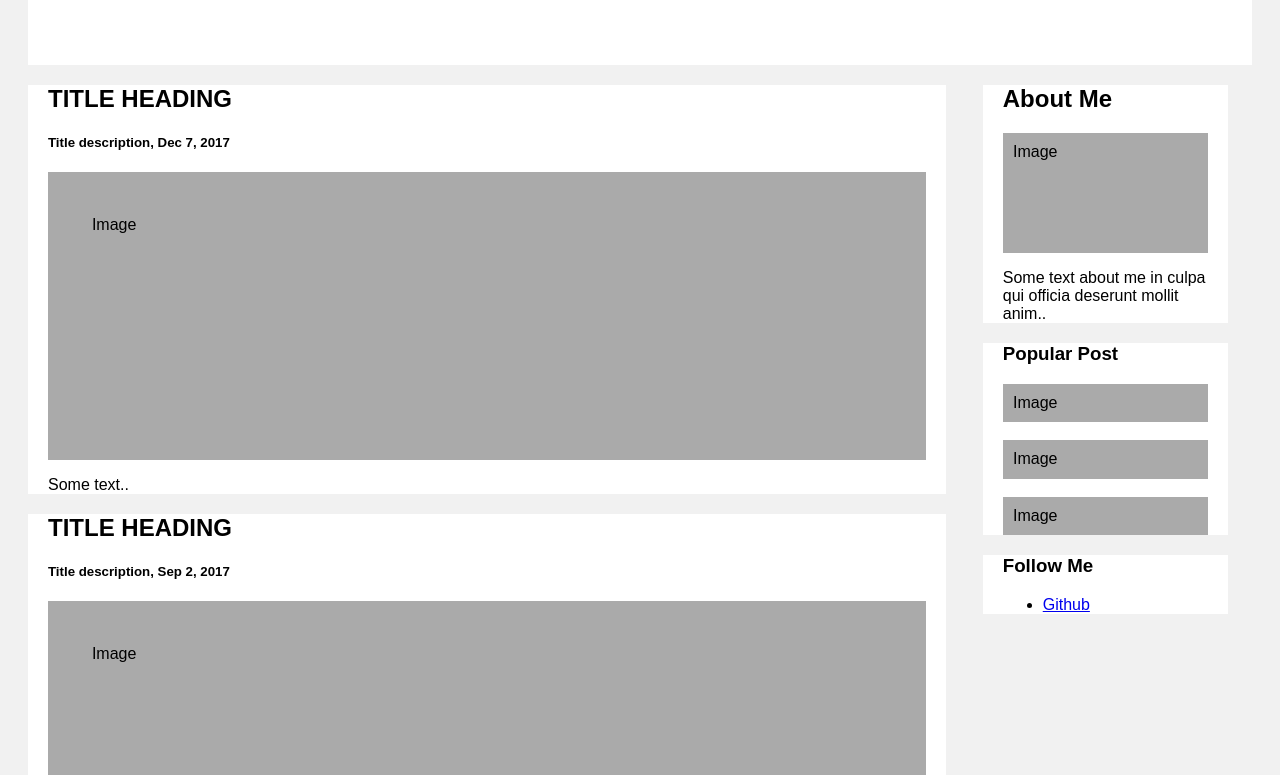
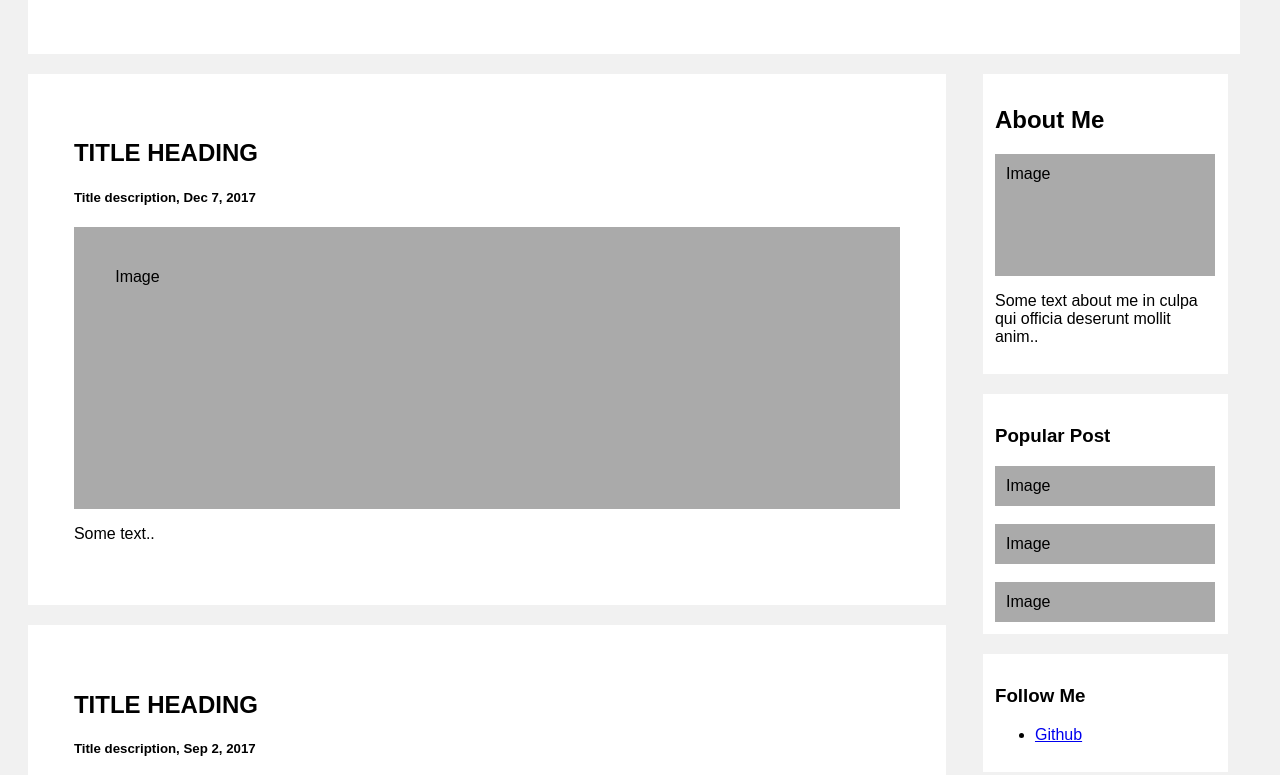
Before and after one commit to kkloberdanz/blog, a plain HTML site: page index.html in a window 1280 px wide. Shown: the part 192-967 px from the top of the page. Drawn offline with Linux system fonts and the light colour scheme.

Commit message:
better padding

```diff
--- a/index.html
+++ b/index.html
@@ -16,20 +16,20 @@
                 <div class="card">
                     <h2>TITLE HEADING</h2>
                     <h5>Title description, Dec 7, 2017</h5>
-                    <div class="fakeimg" style="height: 200px;">Image</div>
+                    <div class="img" style="height: 200px;">Image</div>
                     <p>Some text..</p>
                 </div>
                 <div class="card">
                     <h2>TITLE HEADING</h2>
                     <h5>Title description, Sep 2, 2017</h5>
-                    <div class="fakeimg" style="height: 200px;">Image</div>
+                    <div class="img" style="height: 200px;">Image</div>
                     <p>Some text..</p>
                 </div>
             </div>
             <div class="rightcolumn">
                 <div class="card">
                     <h2>About Me</h2>
-                    <div class="fakeimg" style="height: 100px;">Image</div>
+                    <div class="img" style="height: 100px;">Image</div>
                     <p>
                         Some text about me in culpa qui officia deserunt mollit
                         anim..
@@ -37,11 +37,11 @@
                 </div>
                 <div class="card">
                     <h3>Popular Post</h3>
-                    <div class="fakeimg">Image</div>
+                    <div class="img">Image</div>
                     <br />
-                    <div class="fakeimg">Image</div>
+                    <div class="img">Image</div>
                     <br />
-                    <div class="fakeimg">Image</div>
+                    <div class="img">Image</div>
                 </div>
                 <div class="card">
                     <h3>Follow Me</h3>
--- a/style/style.css
+++ b/style/style.css
@@ -6,7 +6,8 @@ body {
 
 /* Header/Blog Title */
 .header {
-    padding: 30px;
+    padding: 2%;
+    width: 95%;
     font-size: 40px;
     text-align: center;
     background: white;
@@ -23,24 +24,19 @@ body {
 .rightcolumn {
     float: right;
     width: 20%;
-    padding-left: 3%;
     padding-right: 2%;
 }
 
-/* Fake image */
-.fakeimg {
+.img {
     background-color: #aaa;
-    width: 90%;
     padding: 5%;
 }
 
 /* Add a card effect for articles */
 .card {
     background-color: white;
-    /* padding: 20px; */
     margin-top: 20px;
-    padding-right: 20px;
-    padding-left: 20px;
+    padding: 5%;
 }
 
 /* Clear floats after the columns */
```
